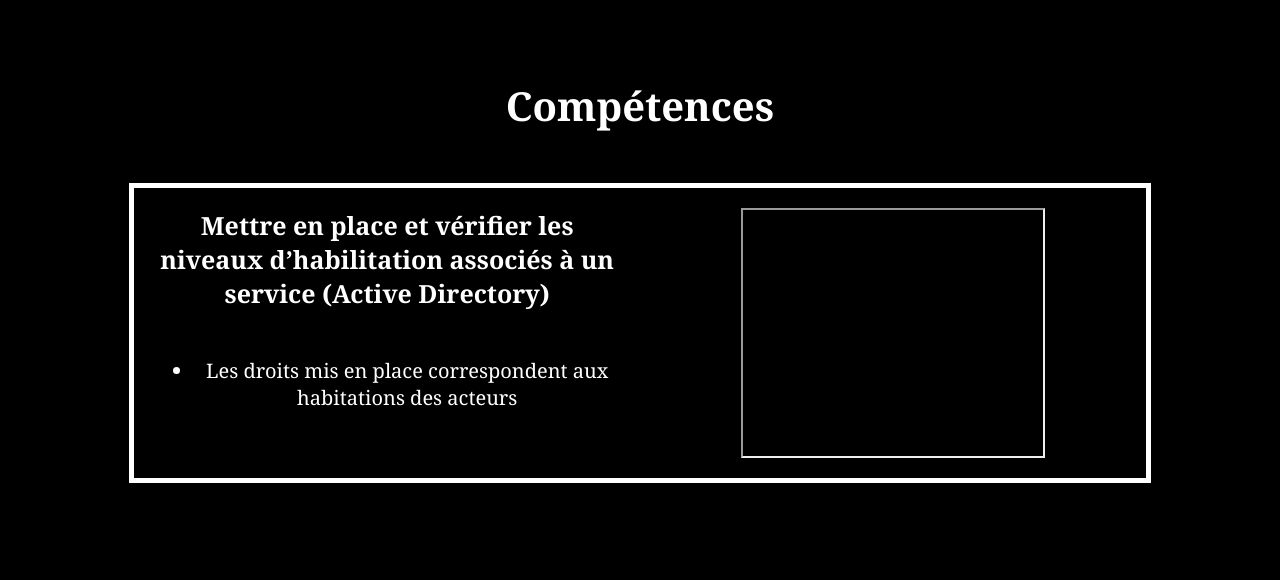
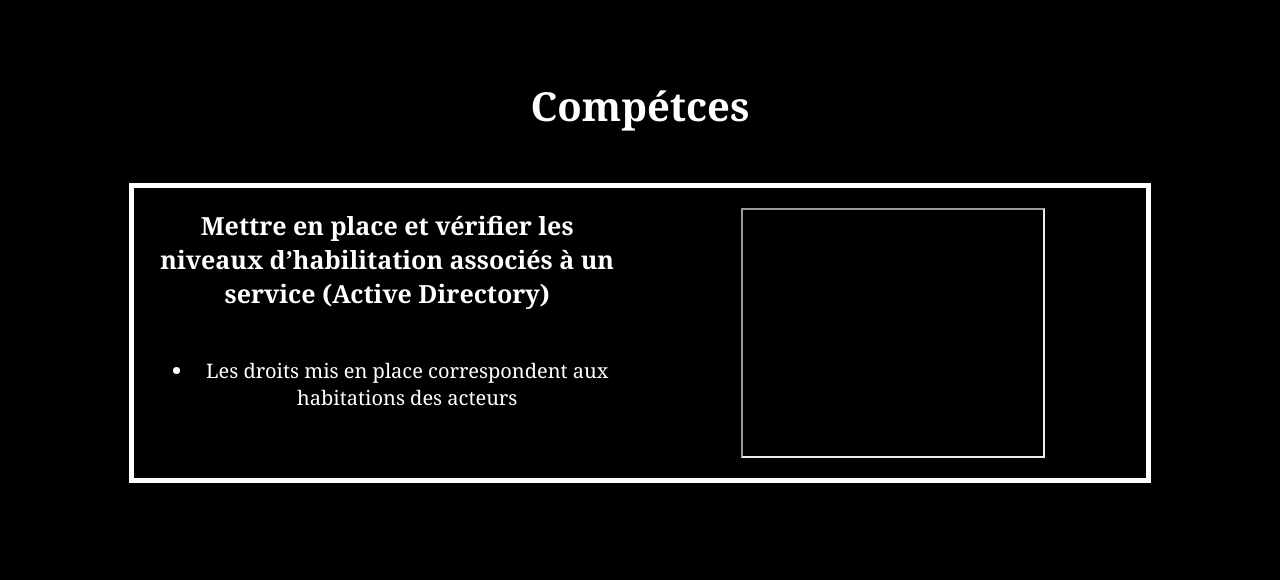
Before and after one commit to tibaaault/PortFolio, a plain HTML site: page compétence.html in a window 1280 px wide. Shown: the part 144-724 px from the top of the page. Drawn offline with Linux system fonts and the light colour scheme.

Commit message:
Update compétence.html

```diff
--- a/compétence.html
+++ b/compétence.html
@@ -24,7 +24,7 @@
         </div>
       </div>
     </header>
-    <h1><b>Compétences</b></h1>
+    <h1><b>Compétces</b></h1>
     <!-- Cadre Active Directory Mettre en place et vérifier les niveaux d’habilitation associés à un service -->
     <div class="cadre80">
       <div class="cadre50Gauche" id="texteCadre">
```
